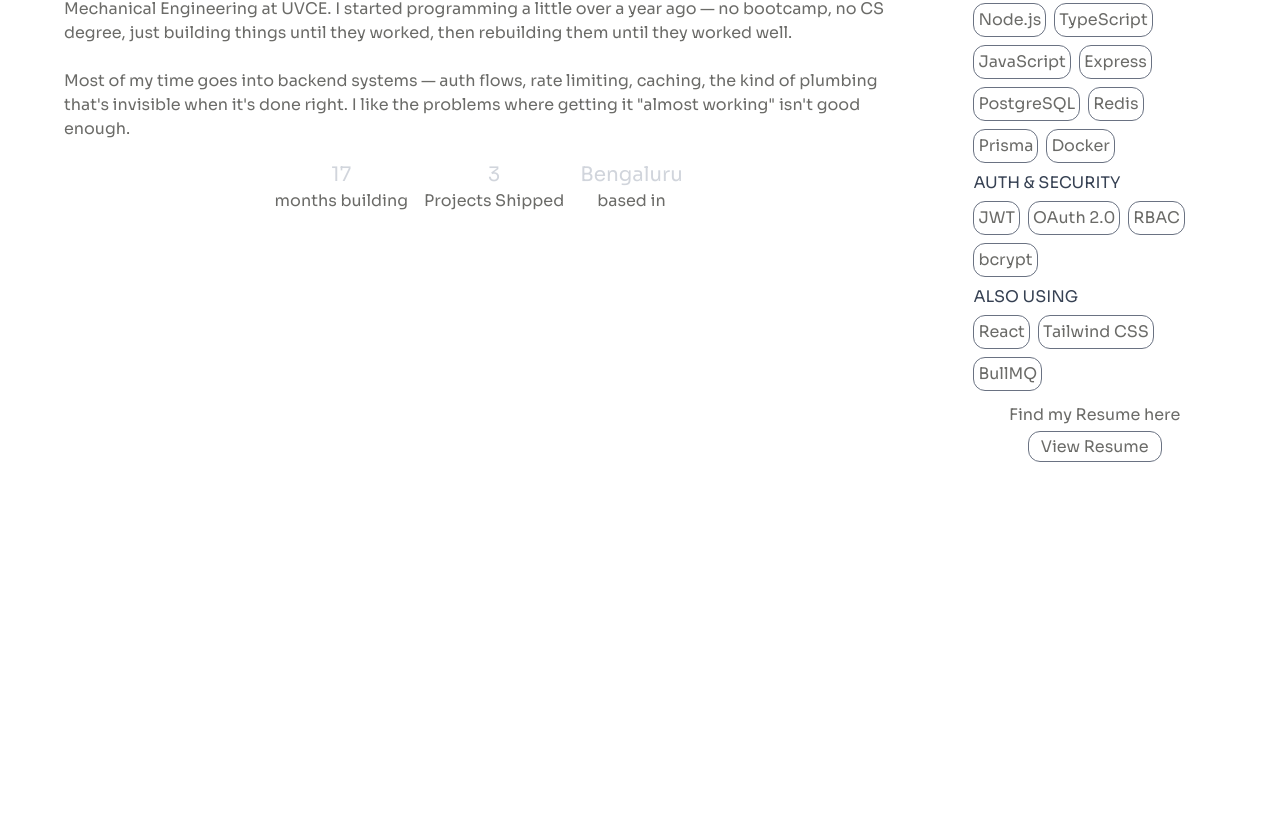
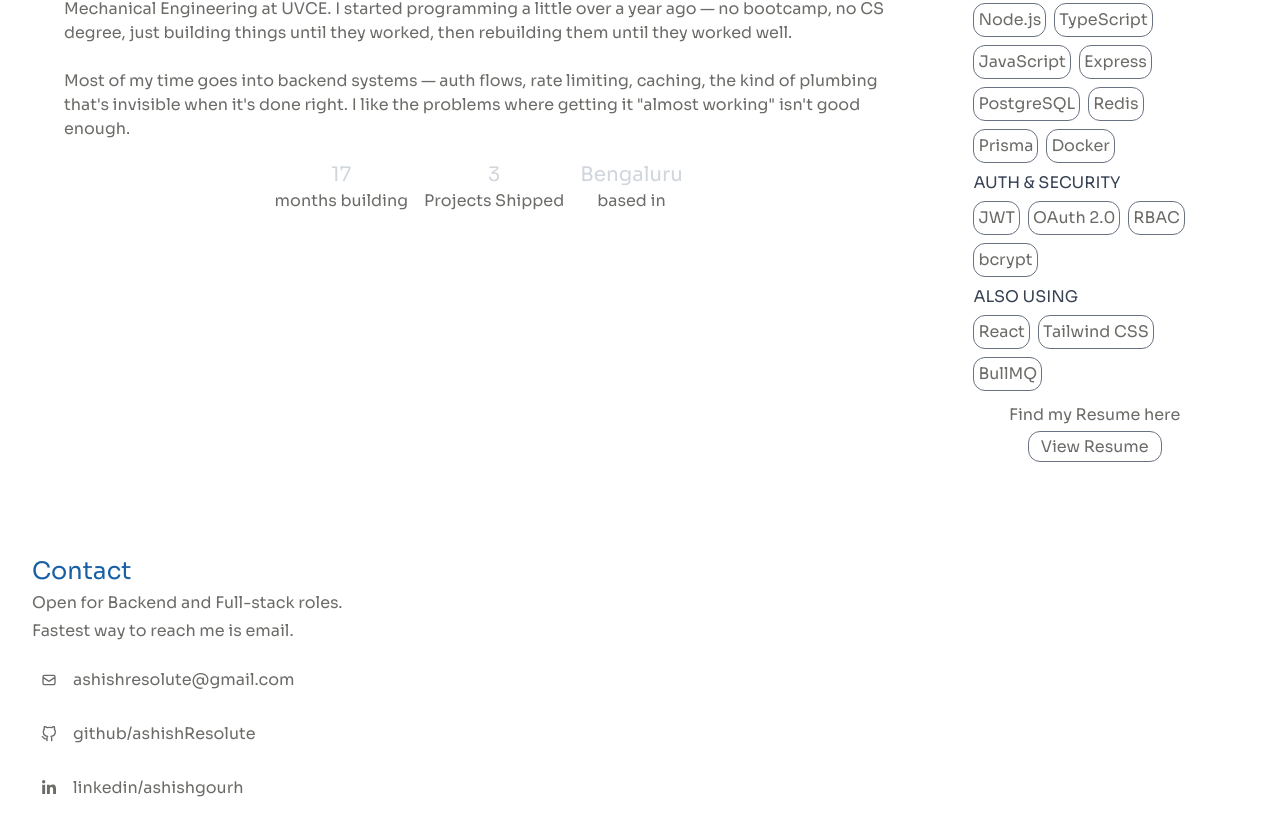
Before and after one commit to AshishResolute/portfolio, a React app: page / in a window 1280 px wide. Shown: the part 1245-2080 px from the top of the page. Before the commit the page ends 1768 px from the top, so only its background shows below. Built offline with nearby package versions, Linux system fonts and the light colour scheme; the HTML template or start-up script is replaced by a standard one.

Commit message:
Contact section not deployed on vercel

```diff
--- a/src/App.jsx
+++ b/src/App.jsx
@@ -4,6 +4,7 @@ import { NavBar,NavModal } from "./components/Navbar.jsx"
 import { Hero } from "./components/main.jsx"
 import { Projects } from "./components/project.jsx"
 import { AboutSection } from "./components/About.jsx"
+import { Contact } from "./components/Contact.jsx"
 
 const App = ()=>{
   const [navModal,setNavModal]=useState(false)
@@ -14,6 +15,7 @@ const App = ()=>{
         <Hero userName="Ashish."/>
         <Projects/>
         <AboutSection/>
+        <Contact/>
     </div>
   )
 }
--- a/src/data/projects.data.js
+++ b/src/data/projects.data.js
@@ -49,3 +49,9 @@ export const skills={
   auth:["JWT","OAuth 2.0","RBAC","bcrypt"],
   also:["React","Tailwind CSS","BullMQ"]
 }
+
+export const contactDetails = {
+  email:"ashishresolute@gmail.com",
+  github:"https://github.com/AshishResolute",
+  linkedin:"https://www.linkedin.com/in/ashishgourh/"
+}
```
